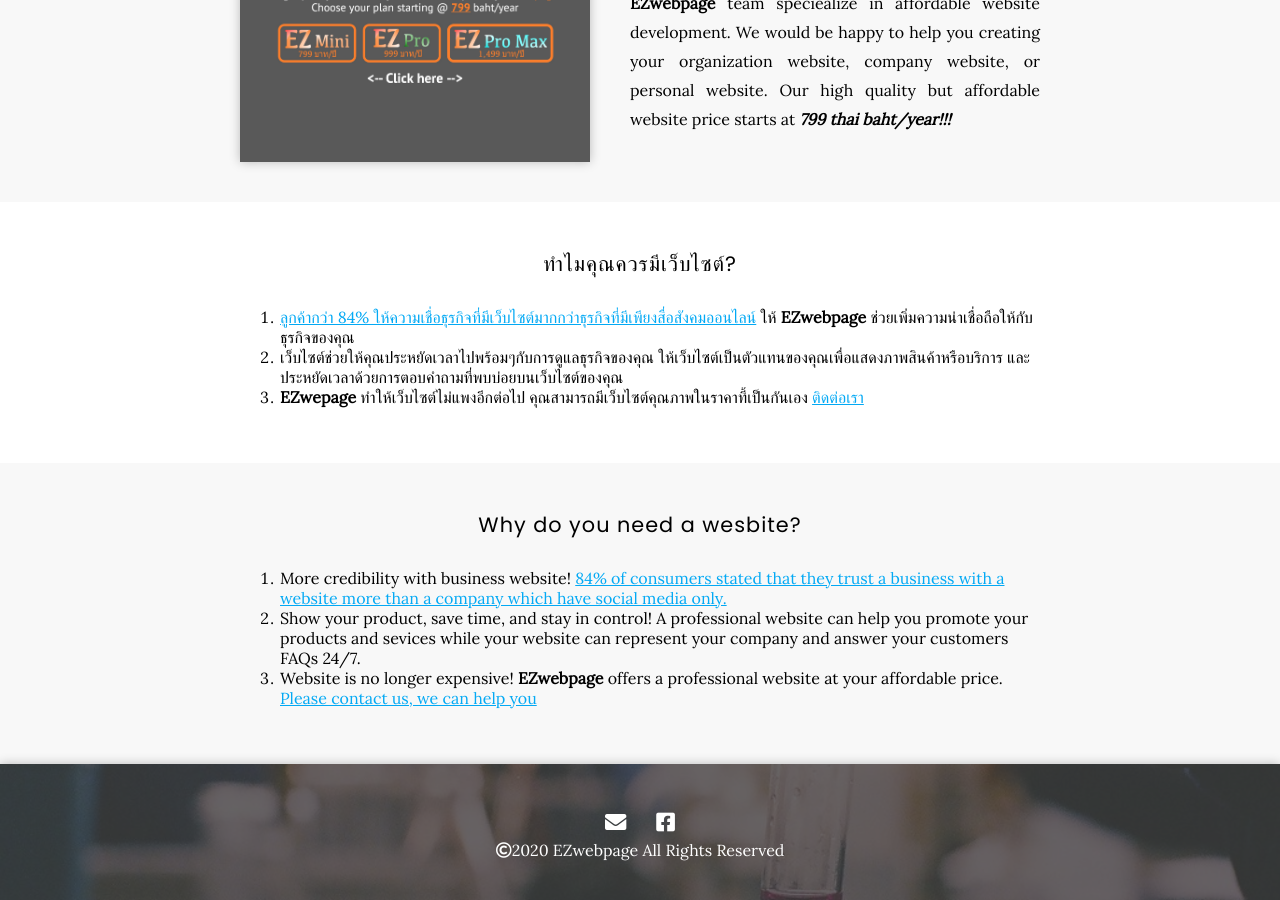
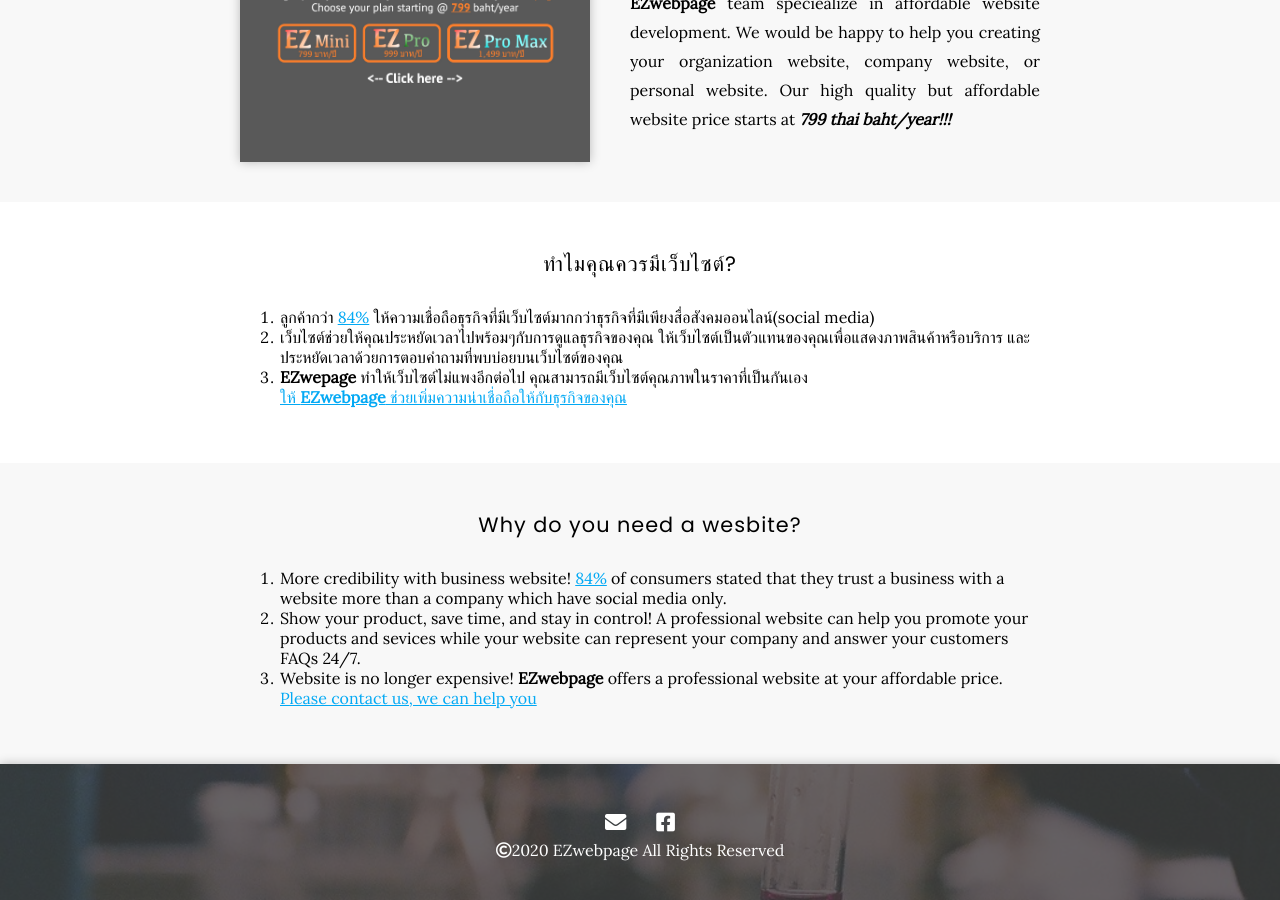
Before and after one commit to EZwebpage/Showcase, a Jekyll site: the page built from index.md, in a window 1280 px wide and 900 px high, scrolled down 1278 px. Built offline with Jekyll 4.4.1, drawn with Linux system fonts in a browser that asks for light colours; nearby versions of some CDN libraries.

Commit message:
Update index.md

```diff
--- a/index.md
+++ b/index.md
@@ -38,13 +38,13 @@
 
 ## ทำไมคุณควรมีเว็บไซต์?
 
-1. [ลูกค้ากว่า 84% ให้ความเชื่อธุรกิจที่มีเว็บไซต์มากกว่าธุรกิจที่มีเพียงสื่อสังคมออนไลน์](https://blog.verisign.com/getting-online/verisign-2015-online-survey-97-percent-of-smbs-would-recommend-having-a-website-to-other-smbs/) ให้ **EZwebpage** ช่วยเพิ่มความน่าเชื่อถือให้กับธุรกิจของคุณ
+1. ลูกค้ากว่า [84%](https://blog.verisign.com/getting-online/verisign-2015-online-survey-97-percent-of-smbs-would-recommend-having-a-website-to-other-smbs/) ให้ความเชื่อถือธุรกิจที่มีเว็บไซต์มากกว่าธุรกิจที่มีเพียงสื่อสังคมออนไลน์(social media)
 2. เว็บไซต์ช่วยให้คุณประหยัดเวลาไปพร้อมๆกับการดูแลธุรกิจของคุณ ให้เว็บไซต์เป็นตัวแทนของคุณเพื่อแสดงภาพสินค้าหรือบริการ และประหยัดเวลาด้วยการตอบคำถามที่พบบ่อยบนเว็บไซต์ของคุณ
-3. **EZwepage** ทำให้เว็บไซต์ไม่แพงอีกต่อไป คุณสามารถมีเว็บไซต์คุณภาพในราคาที้เป็นกันเอง
-[ติดต่อเรา](/contact)
+3. **EZwepage** ทำให้เว็บไซต์ไม่แพงอีกต่อไป คุณสามารถมีเว็บไซต์คุณภาพในราคาที่เป็นกันเอง <br>
+[ให้ **EZwebpage** ช่วยเพิ่มความน่าเชื่อถือให้กับธุรกิจของคุณ](/contact)
 
 ## Why do you need a wesbite?
-1. More credibility with business website! [84% of consumers stated that they trust a business with a website more than a company which have social media only.](https://blog.verisign.com/getting-online/verisign-2015-online-survey-97-percent-of-smbs-would-recommend-having-a-website-to-other-smbs/)
+1. More credibility with business website! [84%](https://blog.verisign.com/getting-online/verisign-2015-online-survey-97-percent-of-smbs-would-recommend-having-a-website-to-other-smbs/)  of consumers stated that they trust a business with a website more than a company which have social media only.
 2. Show your product, save time, and stay in control! A professional website can help you promote your products and sevices while your website can represent your company and answer your customers FAQs 24/7.
-3. Website is no longer expensive! **EZwebpage** offers a professional website at your affordable price.
+3. Website is no longer expensive! **EZwebpage** offers a professional website at your affordable price. <br>
 [Please contact us, we can help you](/contact)
```
